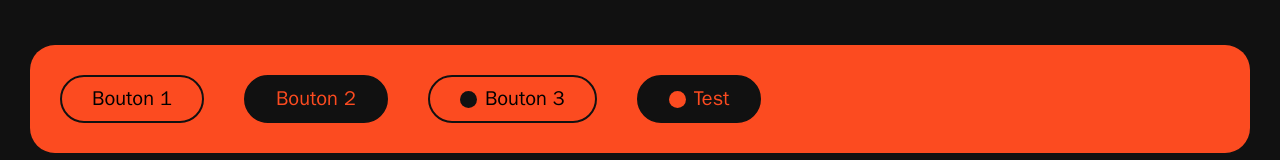
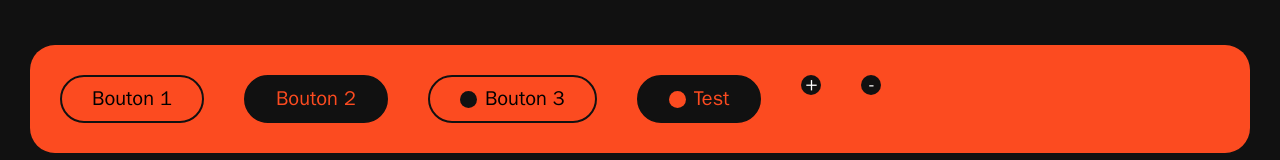
Before and after one commit to louis-va/brm, a React (Vite) app in the folder client/: page /design-system in a window 1280 px wide. Shown: the part 473-633 px from the top of the page. Built offline with nearby package versions, Linux system fonts and the light colour scheme.

Commit message:
add frontend btnPluMinus

```diff
--- a/client/src/pages/DesignSystem.tsx
+++ b/client/src/pages/DesignSystem.tsx
@@ -1,3 +1,4 @@
+import { BtnPlusMinus } from "../ui/design-system/BtnPlusMinus";
 import { Button } from "../ui/design-system/Button";
 import { Typography } from "../ui/design-system/Typography";
 
@@ -58,6 +59,8 @@ export default function DesignSystem() {
             Test
           </Typography>
         </Button>
+        <BtnPlusMinus plus />
+        <BtnPlusMinus />
       </div>
     </div>
   );
--- /dev/null
+++ b/client/src/ui/design-system/BtnPlusMinus.tsx
@@ -0,0 +1,24 @@
+import { Typography } from "./Typography";
+
+interface BtnPlusMinusProps {
+  plus?: boolean;
+  className?: string;
+}
+
+export const BtnPlusMinus = ({ plus, className }: BtnPlusMinusProps) => {
+  return (
+    <button
+      className={`bg-blackPrimary text-whitePrimary flex items-center justify-center w-[20px] h-[20px] rounded-full font-Franklin ${className}`}
+    >
+      {plus ? (
+        <Typography fontFamily="Franklin" fontSize="20" textColor="white">
+          +
+        </Typography>
+      ) : (
+        <Typography fontFamily="Franklin" fontSize="20" textColor="white">
+          -
+        </Typography>
+      )}
+    </button>
+  );
+};
```
